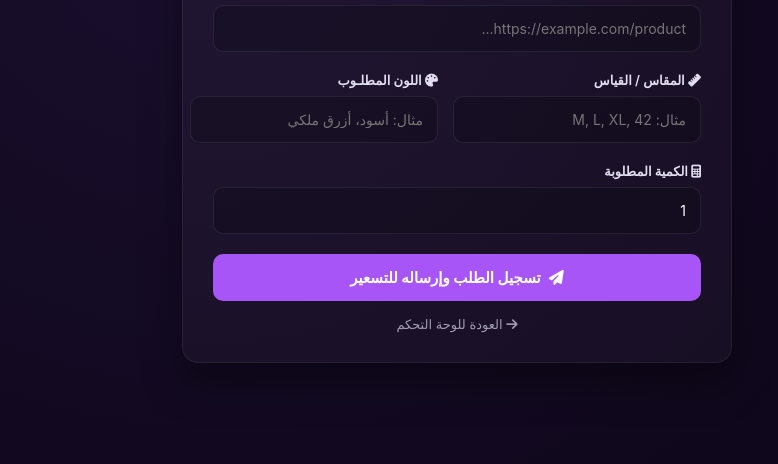
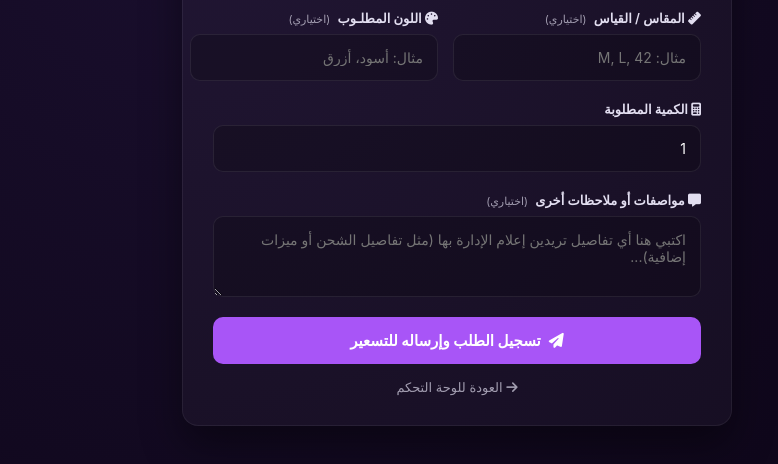
Before and after one commit to mhhhmmhhhm4-droid/Dazeen-space, a website: page add-order.html in a window 1280 px wide. Shown: the part 280-744 px from the top of the page, without its empty margins (183-961 px from the left). Drawn offline with Linux system fonts and the light colour scheme.

Commit message:
fix: make size and color optional and add notes textarea

```diff
--- a/add-order.html
+++ b/add-order.html
@@ -70,7 +70,14 @@
             font-weight: 600;
         }
 
-        .input-group input, .input-group select {
+        .optional-mark {
+            color: #a29db0;
+            font-size: 11px;
+            font-weight: 400;
+            margin-right: 4px;
+        }
+
+        .input-group input, .input-group select, .input-group textarea {
             background-color: rgba(0, 0, 0, 0.2);
             border: 1px solid rgba(255, 255, 255, 0.08);
             border-radius: 10px;
@@ -79,9 +86,10 @@
             font-size: 14px;
             outline: none;
             transition: all 0.2s ease;
+            text-align: right;
         }
 
-        .input-group input:focus, .input-group select:focus {
+        .input-group input:focus, .input-group select:focus, .input-group textarea:focus {
             border-color: #a855f7;
             background-color: rgba(168, 85, 247, 0.05);
             box-shadow: 0 0 10px rgba(168, 85, 247, 0.2);
@@ -148,19 +156,24 @@
 
             <div class="input-row">
                 <div class="input-group">
-                    <label for="size"><i class="fas fa-ruler"></i> المقاس / القياس</label>
-                    <input type="text" id="size" placeholder="مثال: M, L, XL, 42" required>
+                    <label for="size"><i class="fas fa-ruler"></i> المقاس / القياس <span class="optional-mark">(اختياري)</span></label>
+                    <input type="text" id="size" placeholder="مثال: M, L, 42">
                 </div>
 
                 <div class="input-group">
-                    <label for="color"><i class="fas fa-palette"></i> اللون المطلـوب</label>
-                    <input type="text" id="color" placeholder="مثال: أسود، أزرق ملكي" required>
+                    <label for="color"><i class="fas fa-palette"></i> اللون المطلـوب <span class="optional-mark">(اختياري)</span></label>
+                    <input type="text" id="color" placeholder="مثال: أسود، أزرق">
                 </div>
             </div>
 
             <div class="input-group">
                 <label for="quantity"><i class="fas fa-calculator"></i> الكمية المطلوبة</label>
                 <input type="number" id="quantity" min="1" value="1" required>
+            </div>
+
+            <div class="input-group">
+                <label for="notes"><i class="fas fa-comment-alt"></i> مواصفات أو ملاحظات أخرى <span class="optional-mark">(اختياري)</span></label>
+                <textarea id="notes" rows="3" placeholder="اكتبي هنا أي تفاصيل تريدين إعلام الإدارة بها (مثل تفاصيل الشحن أو ميزات إضافية)..."></textarea>
             </div>
 
             <button type="submit" class="btn-submit">
@@ -172,11 +185,9 @@
     </div>
 
     <script>
-        // دالة معالجة وإرسال الاستمارة للسيرفر
         function submitNewOrder(event) {
             event.preventDefault();
 
-            // جلب معرّف المستخدم المخزن عند تسجيل الدخول
             const userId = localStorage.getItem('userId');
 
             if (!userId) {
@@ -185,16 +196,16 @@
                 return;
             }
 
-            // تجميع البيانات من الواجهة
+            // تجميع البيانات مع دعم القيم الفارغة والملاحظات الجديدة
             const orderData = {
                 userId: userId,
                 productLink: document.getElementById('productLink').value,
-                size: document.getElementById('size').value,
-                color: document.getElementById('color').value,
-                quantity: parseInt(document.getElementById('quantity').value)
+                size: document.getElementById('size').value || 'N/A', // إذا كان فارغاً نرسل غير متوفر
+                color: document.getElementById('color').value || 'N/A',
+                quantity: parseInt(document.getElementById('quantity').value),
+                notes: document.getElementById('notes').value || '' // جلب نص الملاحظات
             };
 
-            // إرسال الطلب عبر المسار النسبي الآمن بدون CORS مشاكل
             fetch('/api/orders/new', {
                 method: 'POST',
                 headers: {
@@ -206,7 +217,7 @@
             .then(data => {
                 if (data.success) {
                     alert('✅ تم تسجيل طلبكِ بنجاح في قاعدة البيانات! بانتظار تسعير الإدارة.');
-                    window.location.href = '/my-orders.html'; // التوجيه لصفحة طلباتي تلقائياً
+                    window.location.href = '/my-orders.html';
                 } else {
                     alert('❌ فشل إرسال الطلب: ' + data.message);
                 }
```
